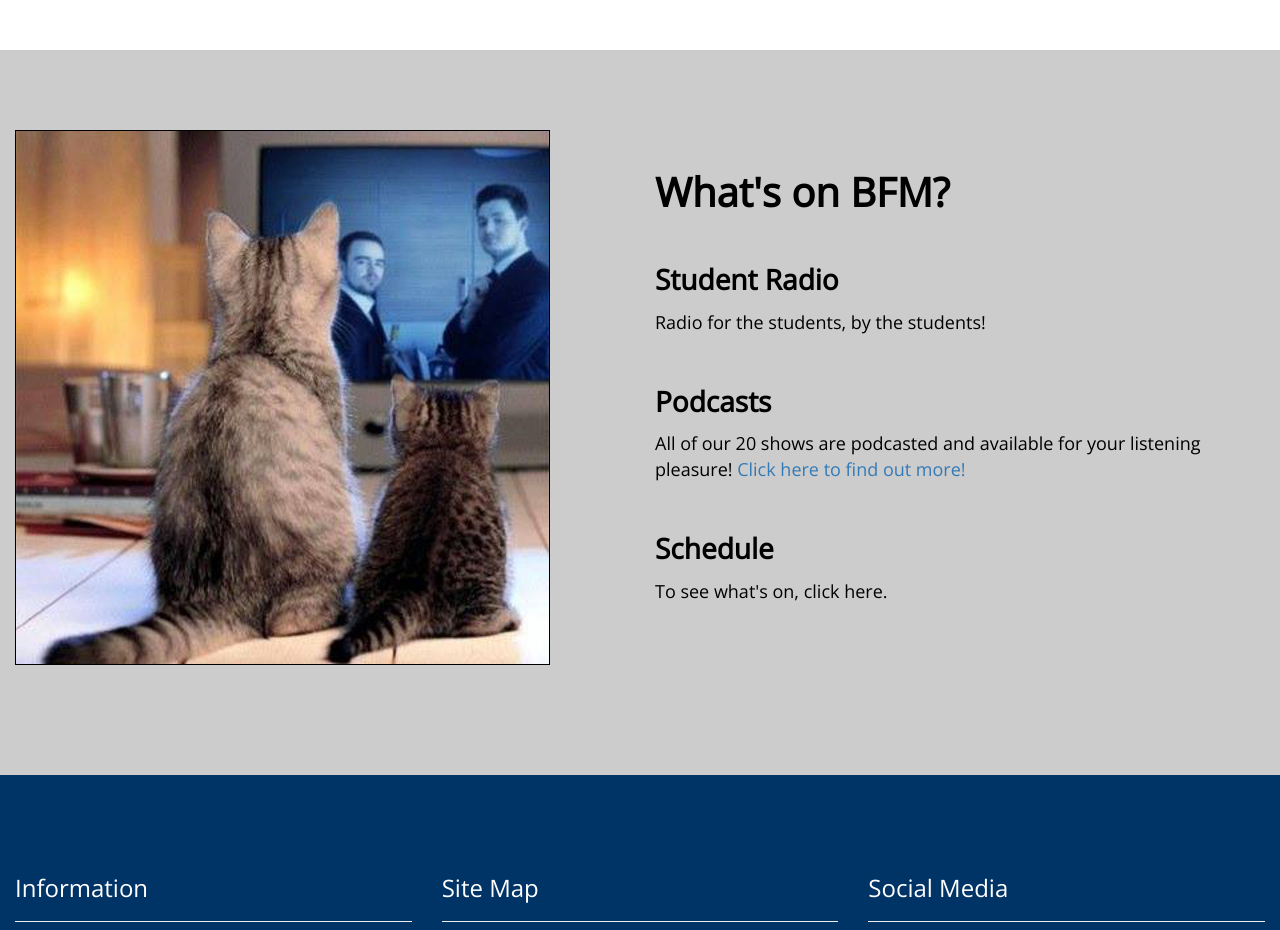
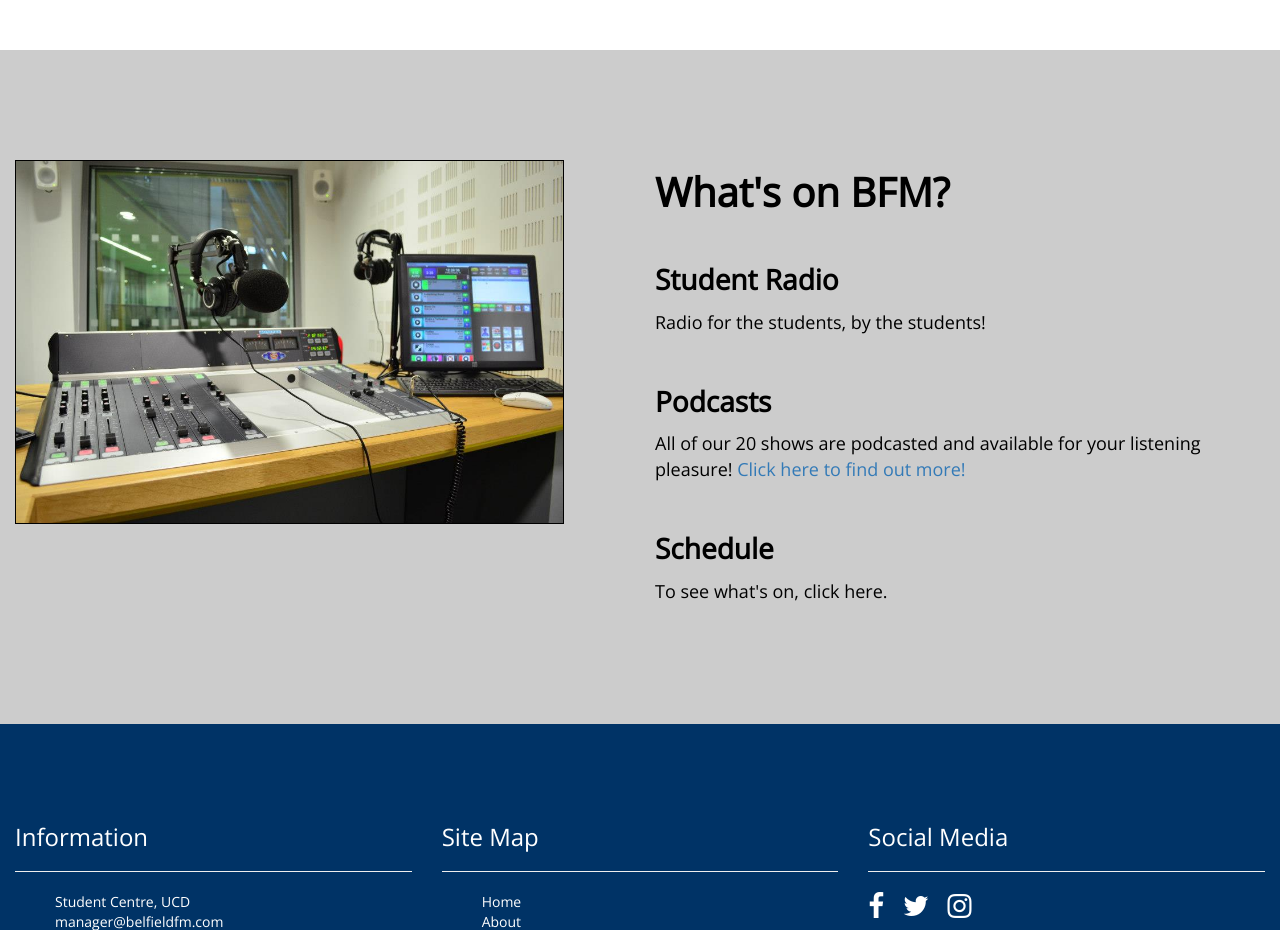
Before and after one commit to oisinq/bfm, a website: page public/index.html in a window 1280 px wide. Shown: the part 780-1710 px from the top of the page. Drawn offline with nearby package versions, Linux system fonts and the light colour scheme.

Commit message:
new front page pic

```diff
--- a/public/css/style.css
+++ b/public/css/style.css
@@ -100,8 +100,9 @@
 }*/
 
 .bg2 img {
-  margin-top: 80px;
+  margin-top: 110px;
   border: 1px solid black;
+  width: 90%;
 }
 
 .bg2 h2{
--- a/public/index.html
+++ b/public/index.html
@@ -94,7 +94,7 @@
 
       <div class="col-sm-12 col-md-6 col-md-pull-6">
 
-        <img src="images/sdcfr.jpg" alt="shows" />
+        <img src="images/front_page.jpg" alt="shows" />
 
       </div>
 
```
Also changed, not shown: public/images/front_page.jpg (added).
